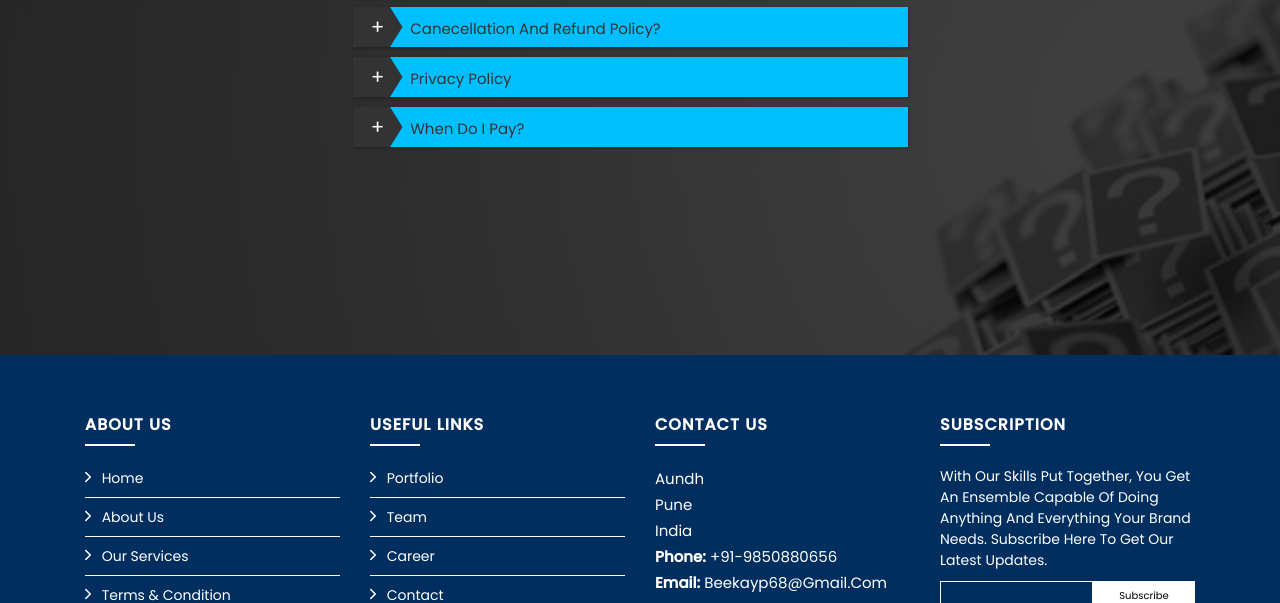
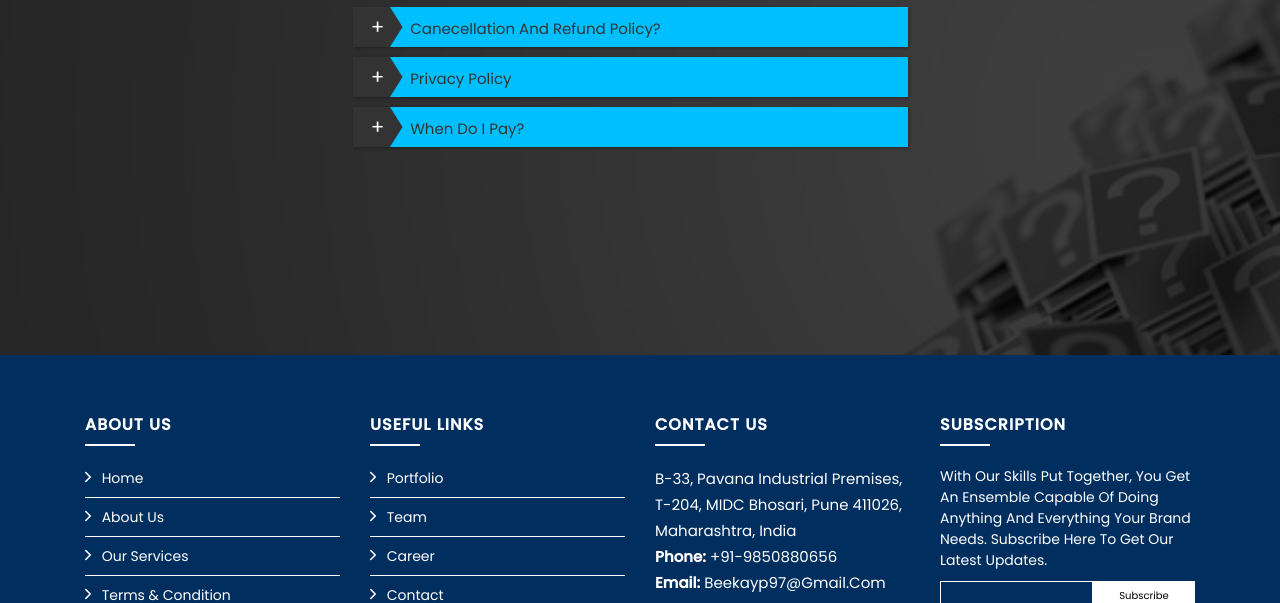
Before and after one commit to BeekayPrecision/beekayprecision.github.io, a plain HTML site: page index.html in a window 1280 px wide. Shown: the part 6052-6655 px from the top of the page. Drawn offline with nearby package versions, Linux system fonts and the light colour scheme; animation ran at ten frames a second.

Commit message:
changed something

```diff
--- a/index.html
+++ b/index.html
@@ -443,11 +443,11 @@
                   <div class="col-lg-3 col-md-6 footer-contact" style="font-size: 1.5rem;">
                       <h4>Contact Us</h4>
                       <p>
-                          Aundh<br>
-                          Pune<br>
-                          India <br>
+                          B-33, Pavana Industrial Premises, <br>
+                          T-204, MIDC Bhosari, Pune 411026,<br>
+                           Maharashtra, India <br>
                           <strong>Phone:</strong> +91-9850880656<br>
-                          <strong>Email:</strong> beekayp68@gmail.com<br>
+                          <strong>Email:</strong> beekayp97@gmail.com<br>
                       </p>
 
                       <div class="social-links">
```
